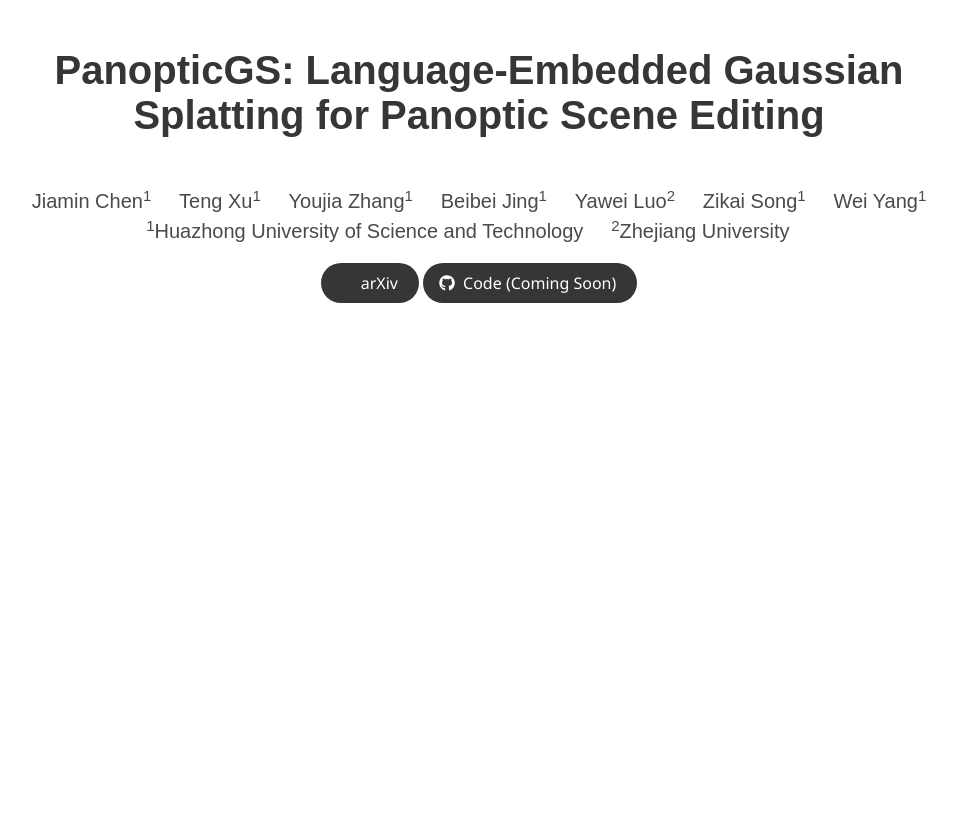
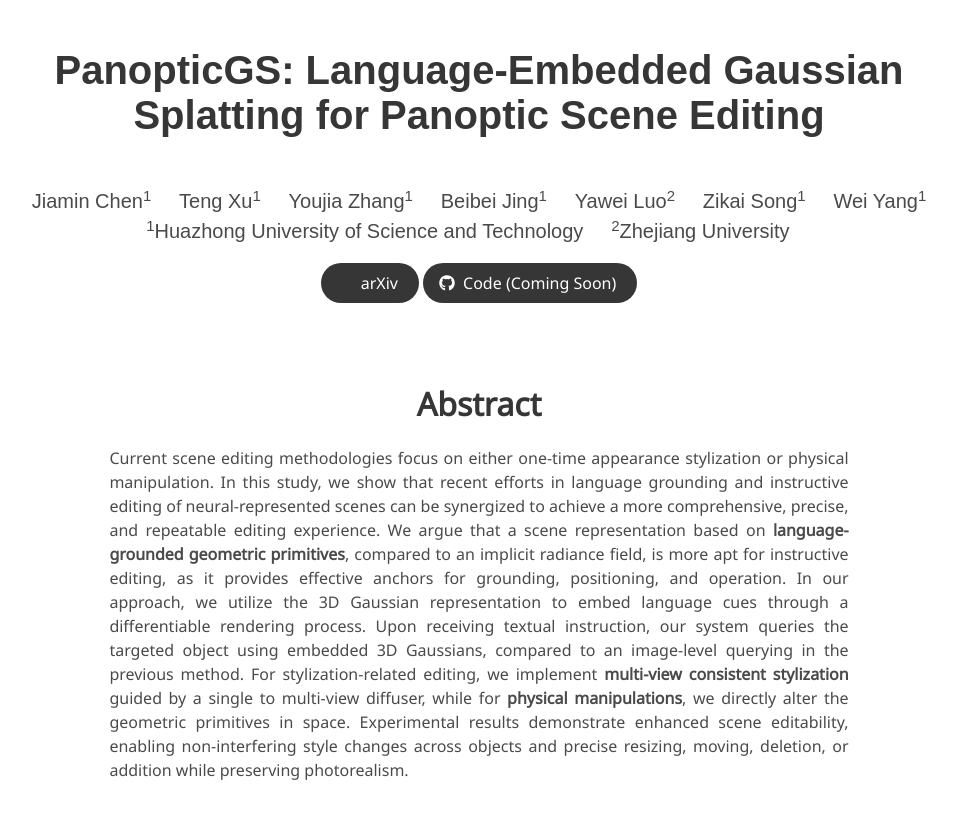
Before and after one commit to jmchensc/jmchensc.github.io, a plain HTML site: page PanopticGS/index.html in a window 1280 px wide. Shown: the whole page, without its empty margins (161-1116 px from the left). Before the commit the page ends 800 px from the top, so only its background shows below. Drawn offline with nearby package versions, Linux system fonts and the light colour scheme; some icons are missing; a web font is replaced by a local one.

Commit message:
Update index.html

```diff
--- a/PanopticGS/index.html
+++ b/PanopticGS/index.html
@@ -149,4 +149,26 @@
   </div>
 </section>
 
+<section class="section">
+  <div class="container is-max-desktop">
+    <!-- Abstract. -->
+    <div class="columns is-centered has-text-centered">
+      <div class="column is-four-fifths">
+        <h2 class="title is-3" style="margin-top: -30px">Abstract</h2>
+        <div class="content has-text-justified">
+          <p>
+            Current scene editing methodologies focus on either one-time appearance stylization or physical manipulation.
+            In this study, we show that recent efforts in language grounding and instructive editing of neural-represented scenes can be synergized to achieve a more comprehensive, precise, and repeatable editing experience.
+            We argue that a scene representation based on <b>language-grounded geometric primitives</b>, compared to an implicit radiance field, is more apt for instructive editing, as it provides effective anchors for grounding, positioning, and operation.
+            In our approach, we utilize the 3D Gaussian representation to embed language cues through a differentiable rendering process.
+            Upon receiving textual instruction, our system queries the targeted object using embedded 3D Gaussians, compared to an image-level querying in the previous method.
+            For stylization-related editing, we implement <b>multi-view consistent stylization</b> guided by a single to multi-view diffuser, while for <b>physical manipulations</b>, we directly alter the geometric primitives in space.
+            Experimental results demonstrate enhanced scene editability, enabling non-interfering style changes across objects and precise resizing, moving, deletion, or addition while preserving photorealism.
+          </p>
+        </div>
+      </div>
+    </div>
+  </div>
+</section>
+
 </html>
```
